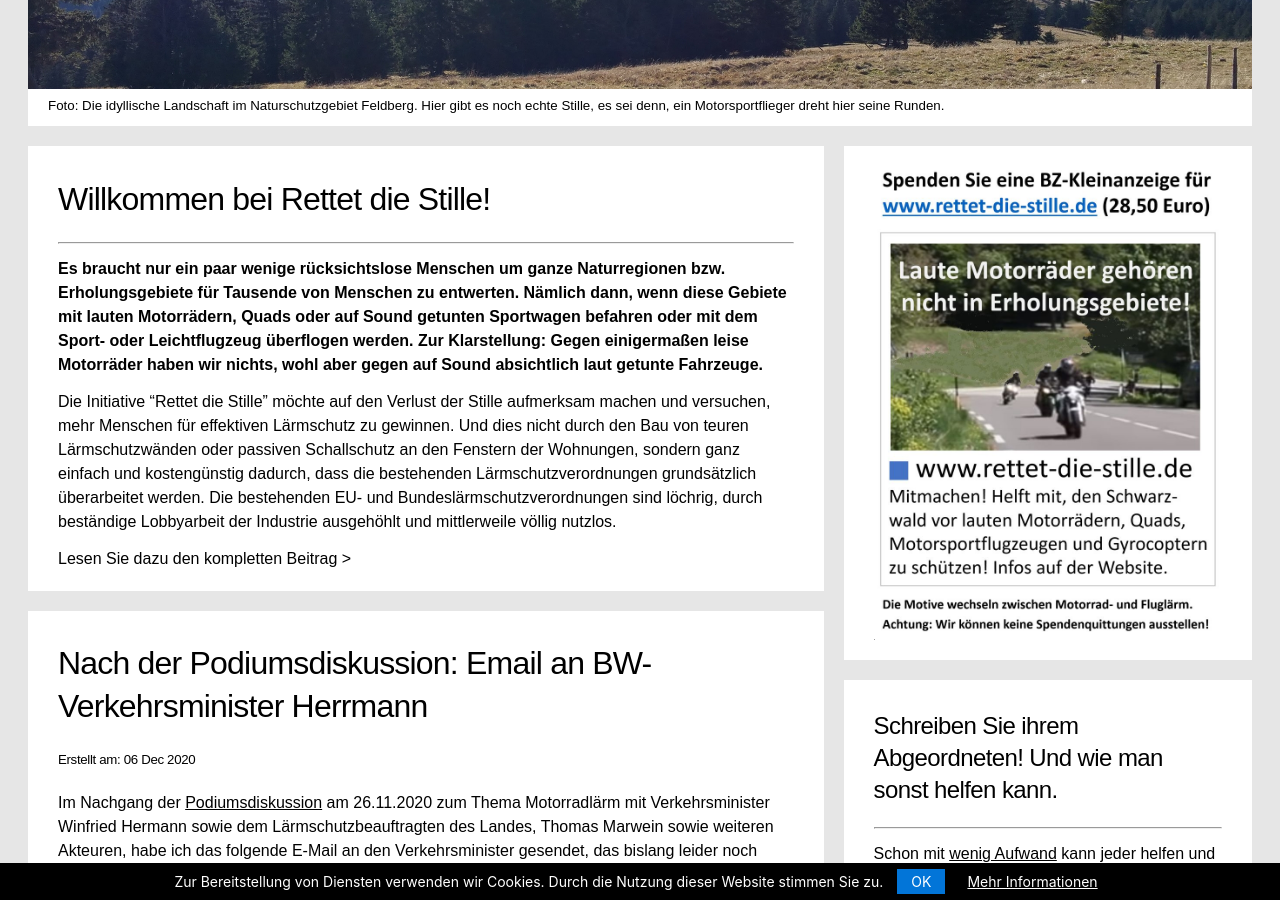
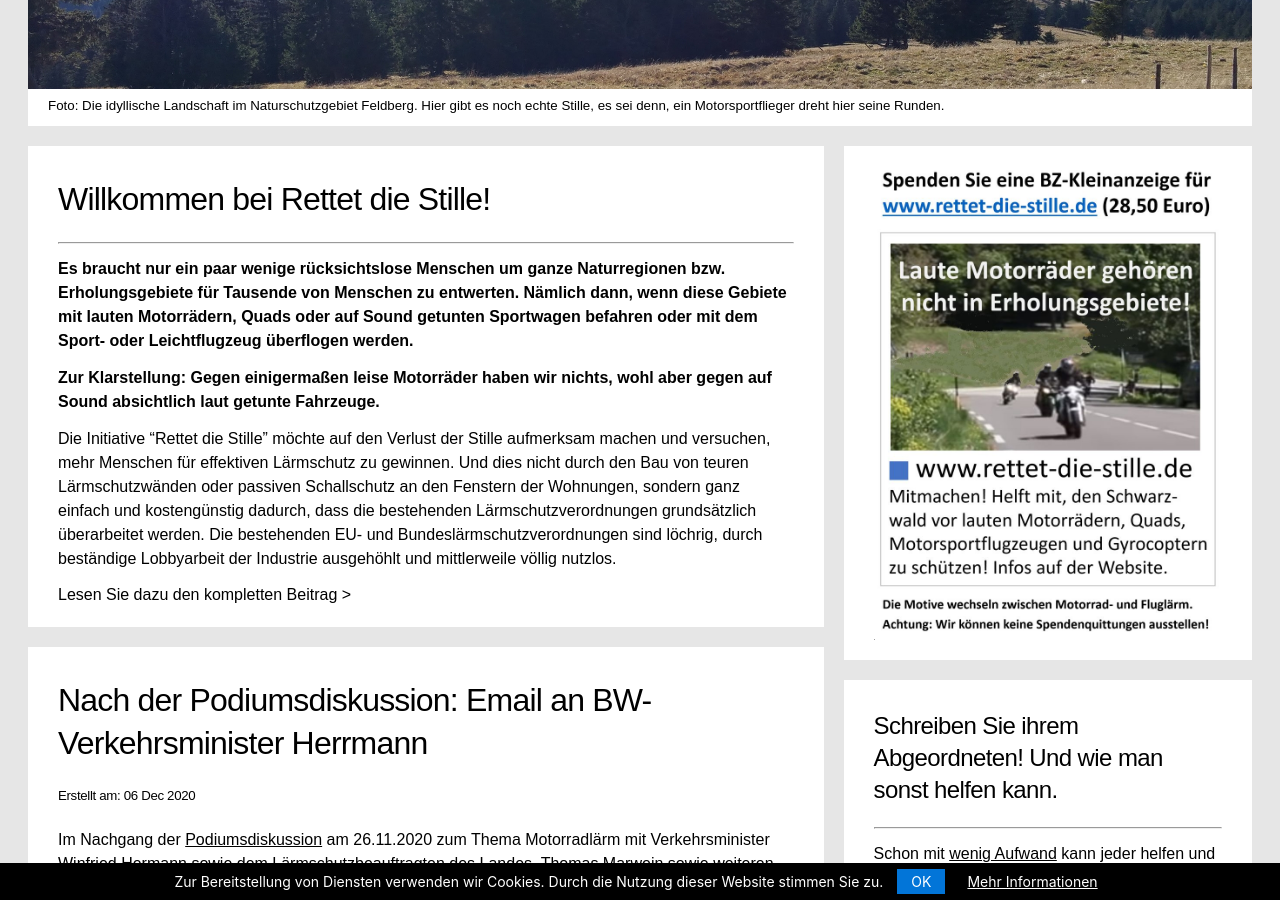
Before and after one commit to rettet-die-stille/rettet-die-stille.github.io, a Jekyll site: the page built from index.md, in a window 1280 px wide and 900 px high, scrolled down 396 px. Built offline with Jekyll 4.4.1, drawn with Linux system fonts in a browser that asks for light colours.

```diff
--- a/index.md
+++ b/index.md
@@ -2,7 +2,9 @@
 layout: home
 ---
 
-<b>Es braucht nur ein paar wenige rücksichtslose Menschen um ganze Naturregionen bzw. Erholungsgebiete für Tausende von Menschen zu entwerten. Nämlich dann, wenn diese Gebiete mit lauten Motorrädern, Quads oder auf Sound getunten Sportwagen befahren oder mit dem Sport- oder Leichtflugzeug überflogen werden. Zur Klarstellung: Gegen einigermaßen leise Motorräder haben wir nichts, wohl aber gegen auf Sound absichtlich laut getunte Fahrzeuge.</b>
+<b>Es braucht nur ein paar wenige rücksichtslose Menschen um ganze Naturregionen bzw. Erholungsgebiete für Tausende von Menschen zu entwerten. Nämlich dann, wenn diese Gebiete mit lauten Motorrädern, Quads oder auf Sound getunten Sportwagen befahren oder mit dem Sport- oder Leichtflugzeug überflogen werden. </b>
+
+<b>Zur Klarstellung: Gegen einigermaßen leise Motorräder haben wir nichts, wohl aber gegen auf Sound absichtlich laut getunte Fahrzeuge.</b>
 
 Die Initiative "Rettet die Stille" möchte auf den Verlust der Stille aufmerksam machen und versuchen, mehr Menschen für effektiven Lärmschutz zu gewinnen. Und dies nicht durch den Bau von teuren Lärmschutzwänden oder passiven Schallschutz an den Fenstern der Wohnungen, sondern ganz einfach und kostengünstig dadurch, dass die bestehenden Lärmschutzverordnungen grundsätzlich überarbeitet werden. Die bestehenden EU- und Bundeslärmschutzverordnungen sind löchrig, durch beständige Lobbyarbeit der Industrie ausgehöhlt und mittlerweile völlig nutzlos.
 
```
